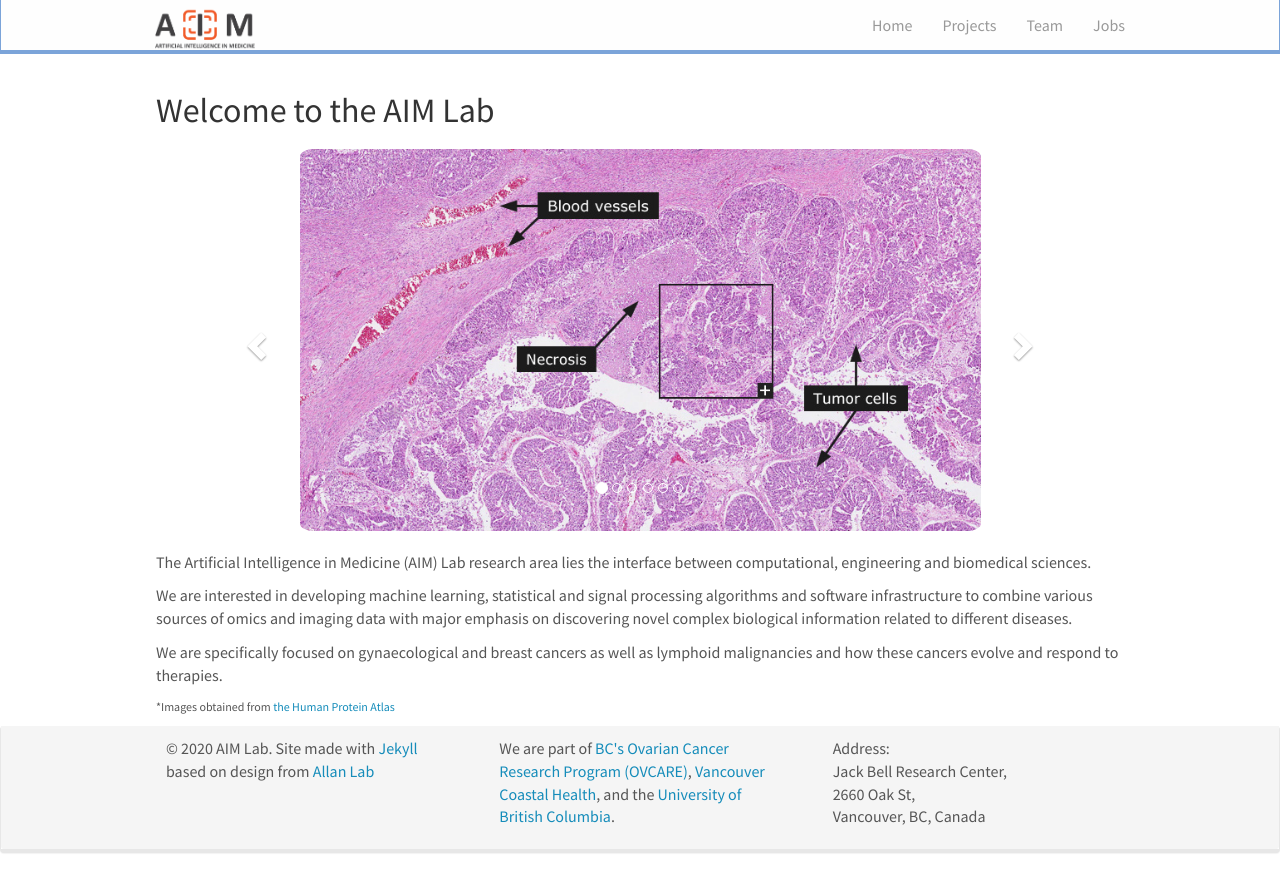
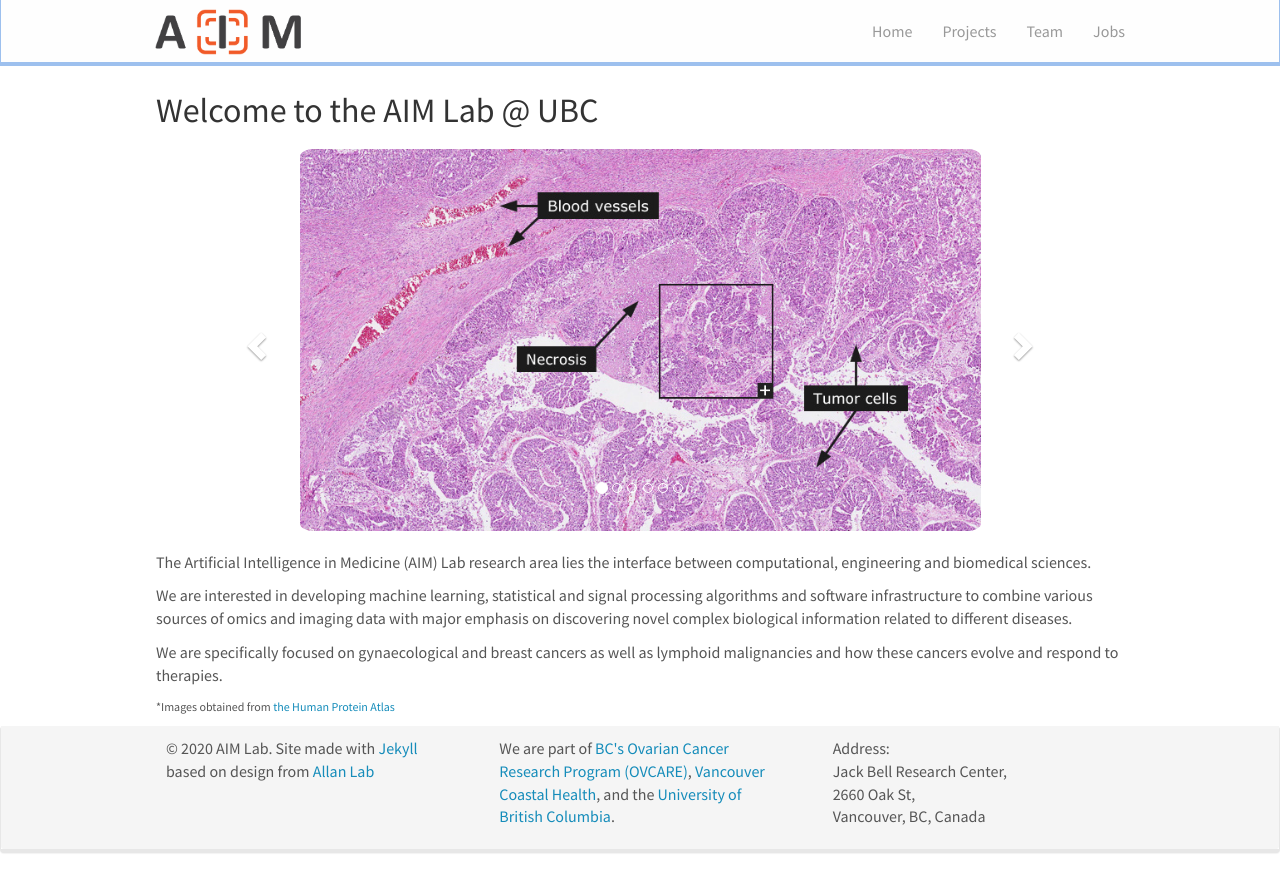
Before and after one commit to AIMLab-UBC/AIMLab-UBC.github.io, a Jekyll site: the page built from _pages/index.md, in a window 1280 px wide. Shown: the top 892 px of the page. Built offline with Jekyll 4.4.1, drawn with Linux system fonts in a browser that asks for light colours; nearby versions of some CDN libraries; a style sheet for code colours, icons or effects is not loaded.

Commit message:
modified logo positions

```diff
--- a/_includes/header.html
+++ b/_includes/header.html
@@ -8,7 +8,7 @@
 		<span class="icon-bar"></span>
 	  </button>
 
-    <a class="navbar-brand" href="{{ site.url }}{{ site.baseurl }}/"><img src="/assets/project_pic/logo.png" style="max-width:100px; margin-top: -7px;"></a>
+    <a class="navbar-brand" href="{{ site.url }}{{ site.baseurl }}/"><img src="/assets/project_pic/logo_cropped.png" style="max-width:150px; margin-top: -11px;"></a>
 	</div>
 	<div class="collapse navbar-collapse" id="navbar-collapse-1">
 	  <ul class="nav navbar-nav navbar-right">
--- a/_layouts/homelay.html
+++ b/_layouts/homelay.html
@@ -4,7 +4,7 @@ layout: default
 
 <!-- class="col-sm-8" -->
   <div id="homeid" class="col-sm-12">
-    <h2>Welcome to the AIM Lab</h2>
+    <h2>Welcome to the AIM Lab @ UBC</h2>
 
   {{ content }}
 
--- a/css/main.scss
+++ b/css/main.scss
@@ -22,7 +22,9 @@ figcaption {
 /* Top navigation bar */
 .navbar {
     background-color: #FEFEFE;
-    border-color: #7BA4D9;
+    border-color: rgb(157, 192, 238);
+    padding-top: 6px;
+    padding-bottom: 6px;
 }
 
 p.byline {
```
Also changed, not shown: assets/project_pic/logo_cropped.png (added), 2 other files.
